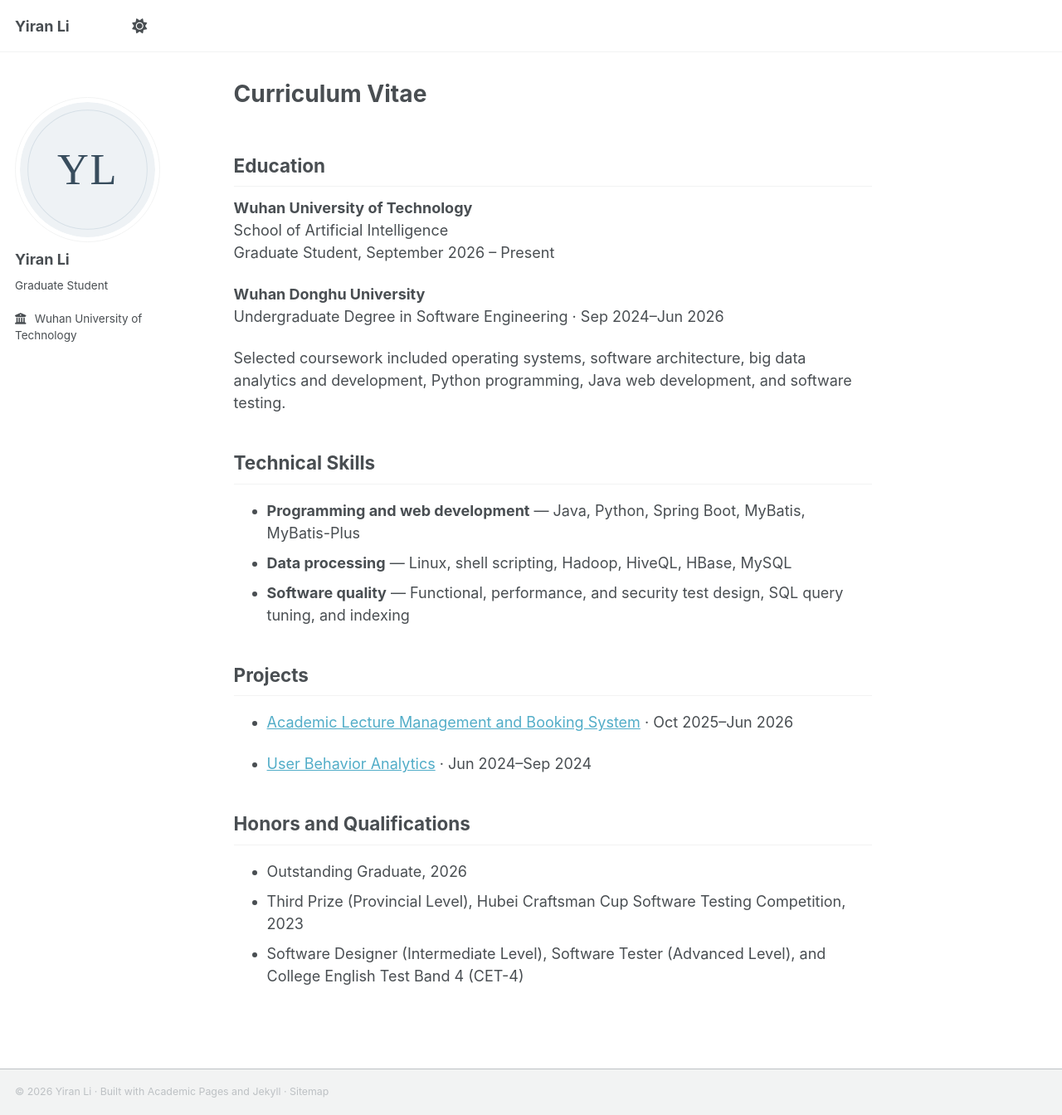
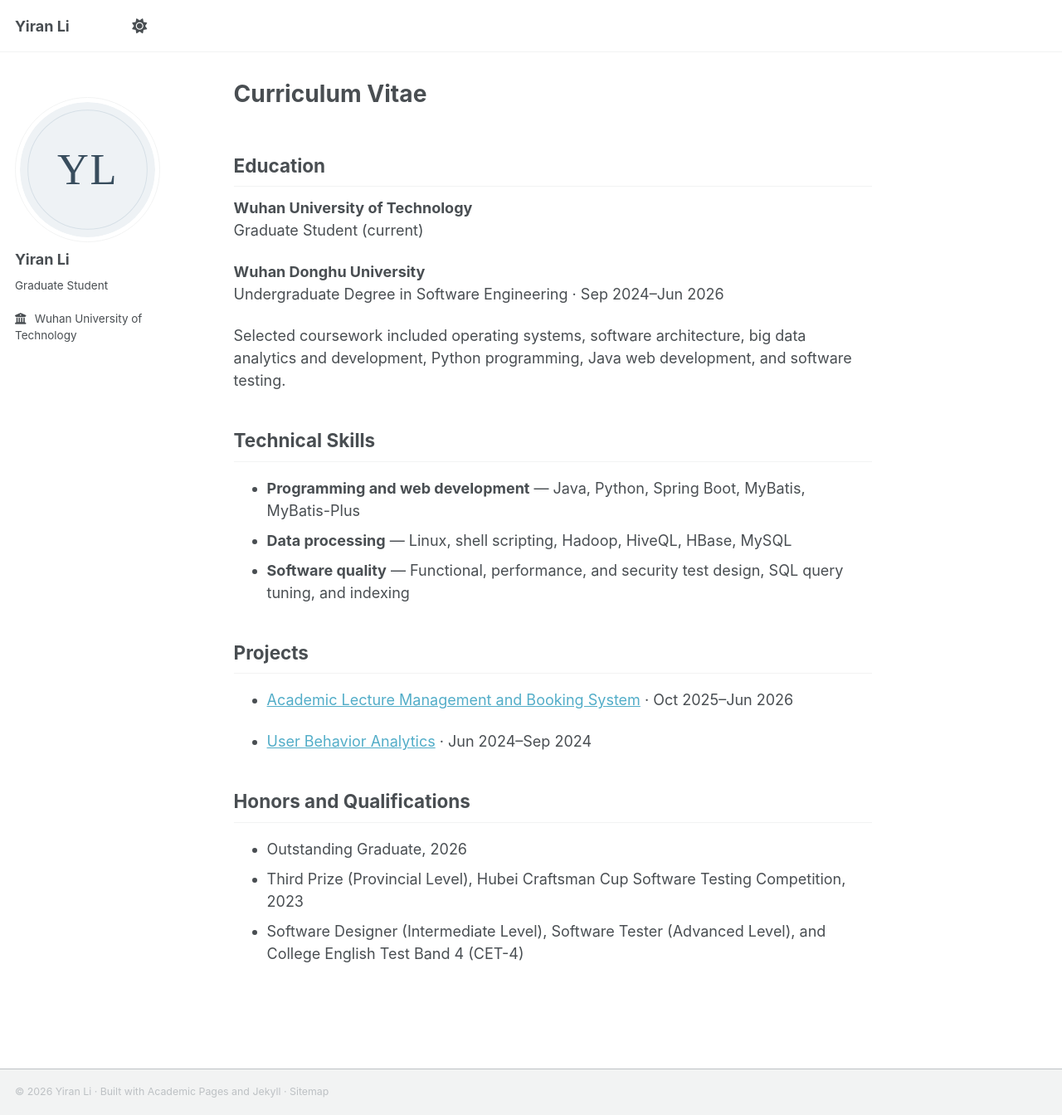
Before and after one commit to xiaoranxiaoran/xiaoranxiaoran.github.io, a Jekyll site: the page built from _pages/cv.md, in a window 1280 px wide and 1344 px high. Shown: the whole window at 83% size. Built offline with Jekyll 4.4.1, drawn with Linux system fonts in a browser that asks for light colours; nearby versions of some CDN libraries; a script bundle is joined from its source files by our own code; library files that are not in the unit come from our copies.

Commit message:
Keep the graduate education update on the homepage only

```diff
--- a/_pages/cv.md
+++ b/_pages/cv.md
@@ -9,8 +9,7 @@ excerpt: Education, technical skills, projects, and honors of Yiran Li.
 ## Education
 
 **Wuhan University of Technology**<br>
-School of Artificial Intelligence<br>
-Graduate Student, September 2026 – Present
+Graduate Student (current)
 
 **Wuhan Donghu University**<br>
 Undergraduate Degree in Software Engineering · Sep 2024–Jun 2026
```
